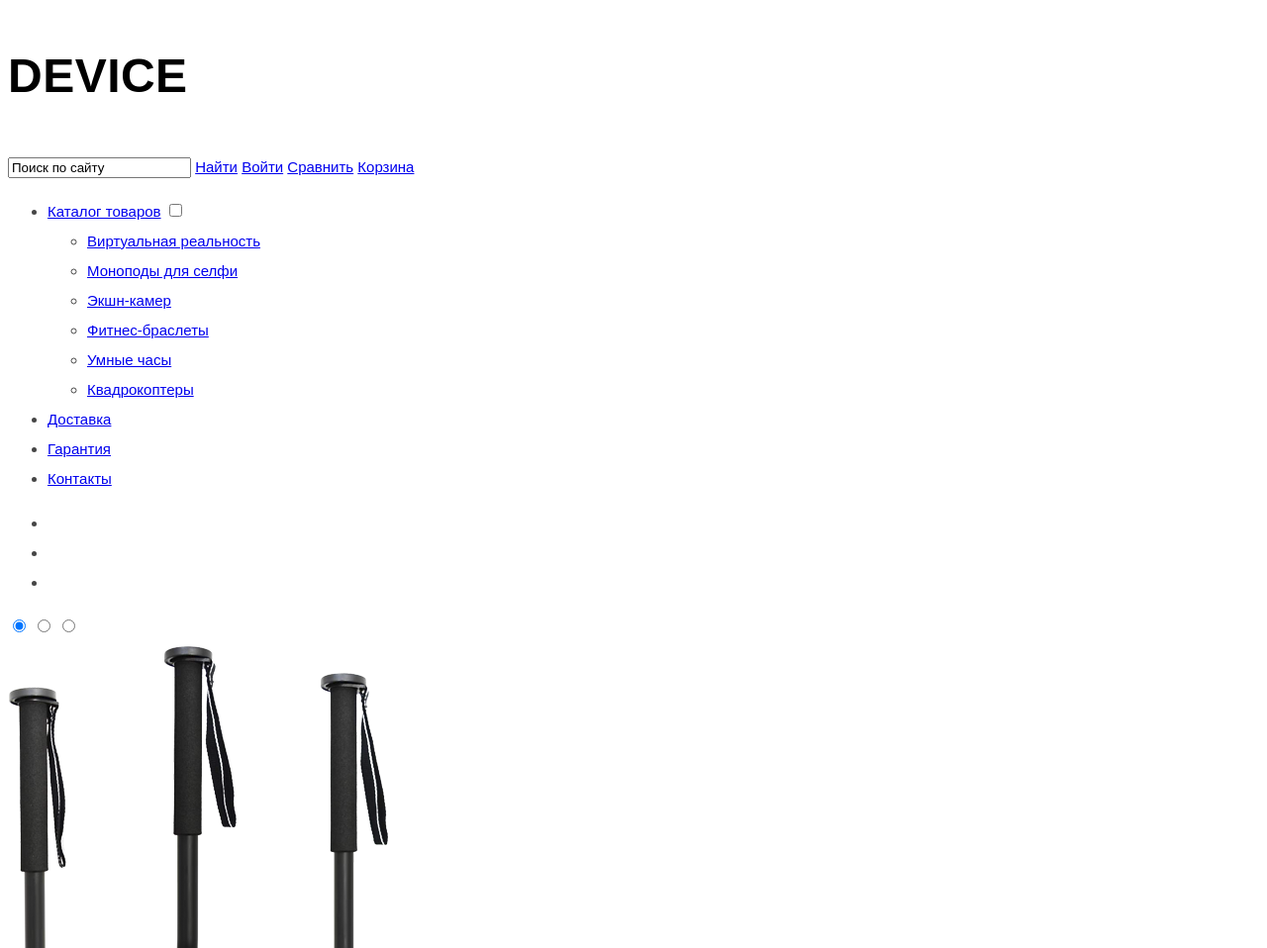
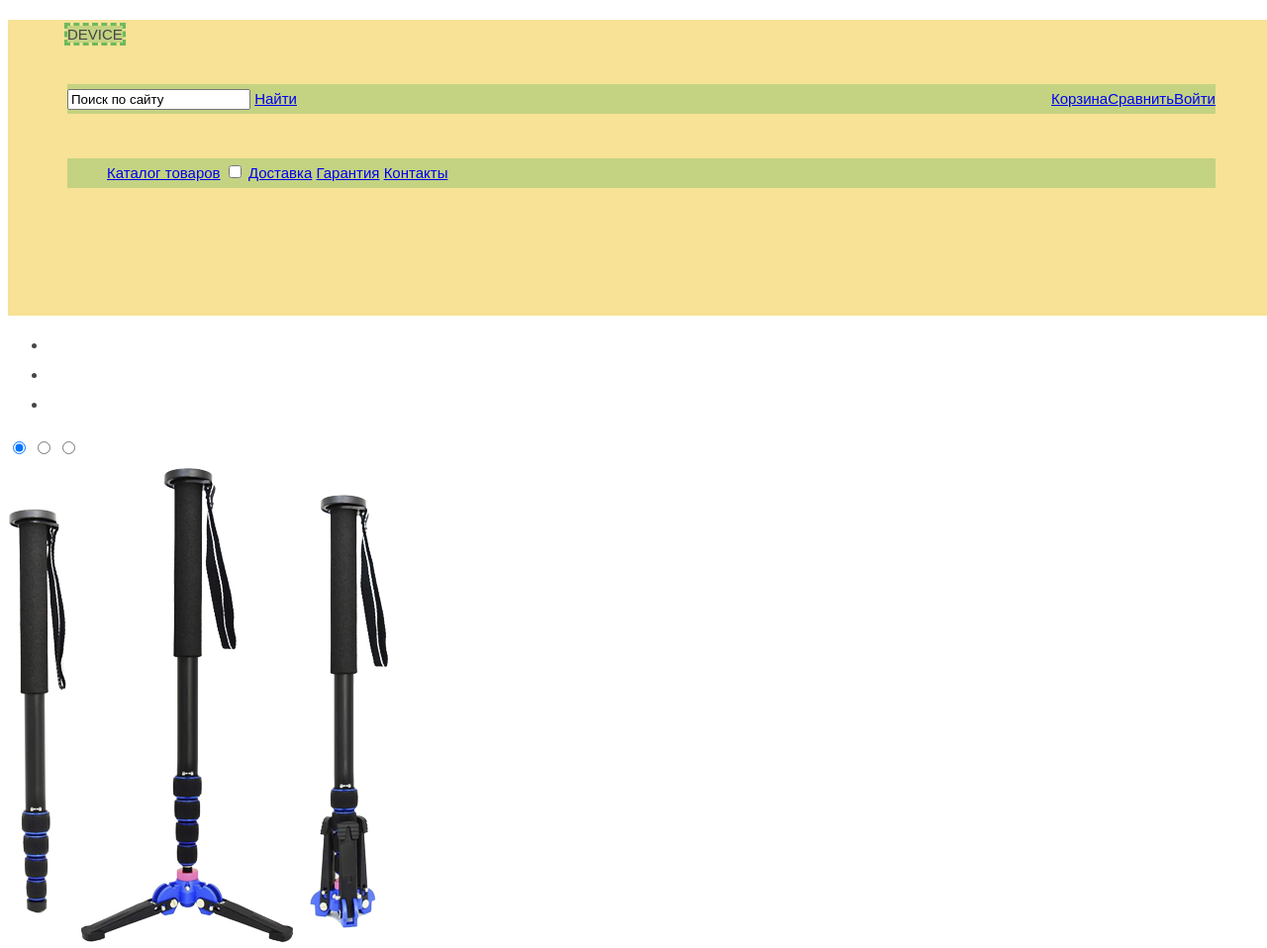
Before and after one commit to StanislavKrasovskiy/134268-device, a plain HTML site: page index.html in a window 1280 px wide. Shown: the top 958 px of the page at 99% size. Drawn offline with Linux system fonts and the light colour scheme.

Commit message:
Разнес стили шапки по блокам

```diff
--- /dev/null
+++ b/css/header.css
@@ -0,0 +1,20 @@
+/*Шапка*/
+.header-container {
+  width: 1160px;
+  min-height: 299px;
+  margin: 0 auto;
+  margin-top: 20px;
+  padding: 0px 60px 0px 60px;
+
+  background-color: rgba(240, 197, 46, 0.5);
+}
+
+/*Шапка - Лого*/
+.header-logo {
+  display: inline;
+  margin-top: -18px;
+
+  background-color: rgba(76, 175, 80, 0.3);
+  outline-style: dashed;
+  outline-color: rgba(76, 175, 80, 0.8);
+}
--- /dev/null
+++ b/css/main_nav.css
@@ -0,0 +1,23 @@
+.main-nav {
+  width: auto;
+  margin: 0 auto;
+  margin-top: 45px;
+
+  background-color: rgba(76, 175, 80, 0.3);
+}
+
+.main-nav-items {
+
+}
+
+.main-nav-item {
+  display: inline-block;
+}
+
+.main-nav-link {
+
+}
+
+.sub-nav-items {
+  display: none;
+}
--- a/css/style.css
+++ b/css/style.css
@@ -1,14 +1,10 @@
+ @import "header.css";
+ @import "user_block.css";
+ @import "main_nav.css";
+
 body {
   font: 300 15px / 30px OpenSans, sans-serif;
   color: #464646;
-}
-
-/*Логотип*/
-.header-logo {
-  font: 800 48px / 57.6px Gilroy, sans-serif;
-  letter-spacing: 0.48px; /*Не забыть! В тексте О нас и Контактах, адресе и телефоне значение межбуквенного — 0*/
-  color: #000000;
-  text-transform: capitalize;
 }
 
 /*Заголовок (слайдер)*/
@@ -59,3 +55,23 @@ body {
   letter-spacing: 3.2px;
   color: #000000;
 }
+
+
+
+/*Основная часть*/
+/*Слайдер*/
+
+.slider-position {
+  width: 100%;
+  margin: 0 auto;
+}
+
+.slider-container {
+  width: auto;
+  margin: 0 auto;
+}
+
+.slider-container {
+  width: auto;
+  margin: 0 auto;
+}
--- /dev/null
+++ b/css/user_block.css
@@ -0,0 +1,26 @@
+/*Шапка - поле поиска, ссылки: на профиль, войти/выйти, сравнить, корзина*/
+.user-block {
+  width: auto;
+  margin: 0 auto;
+  margin-top: 35px;
+
+  background-color: rgba(76, 175, 80, 0.3);
+}
+
+/*Шапка - поле поиска*/
+.user-block-search {
+
+}
+
+/*Шапка - поле поиска*/
+.user-block-login {
+  float: right;
+}
+
+.user-block-compare {
+  float: right;
+}
+
+.user-block-basket {
+  float: right;
+}
```
